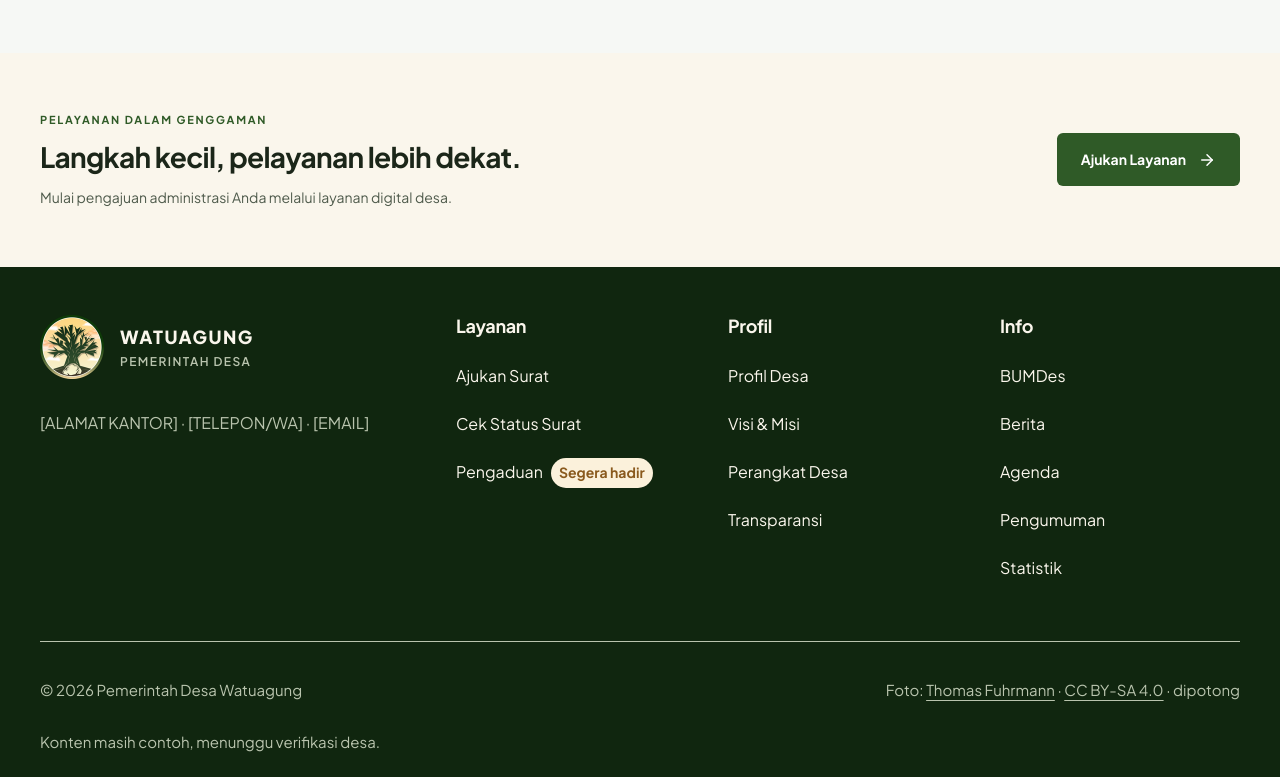
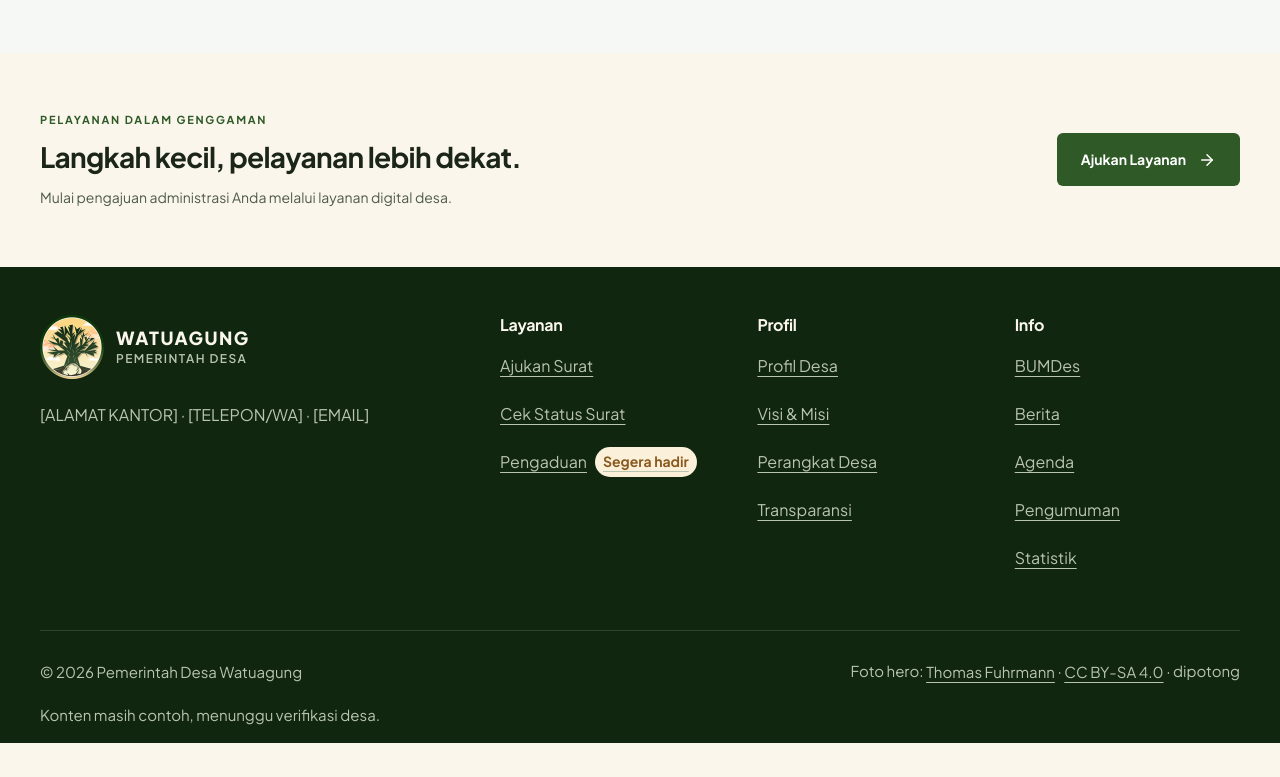
Before and after one commit to yann-gamedev/watuagung_zuma, a Next.js app: page / in a window 1280 px wide. Shown: the part 3927-4704 px from the top of the page. After the commit the page ends 4670 px from the top, so only its background shows below. Built offline with nearby package versions, Linux system fonts and the light colour scheme.

Commit message:
feat(ui): align footer styling with approved mockup

```diff
--- a/app/globals.css
+++ b/app/globals.css
@@ -1156,6 +1156,7 @@ p {
   outline-color: var(--gold);
 }
 .site-footer a:hover {
+  color: var(--cream);
   text-decoration: underline;
   text-underline-offset: 4px;
 }
@@ -1167,9 +1168,10 @@ p {
 .footer-brand {
   display: inline-flex;
   align-items: center;
-  gap: 16px;
+  gap: 12px;
   font-size: 18px;
   font-weight: 800;
+  line-height: 1.35;
   letter-spacing: 0.08em;
 }
 .footer-brand img {
@@ -1188,14 +1190,14 @@ p {
   color: var(--on-dark-muted);
   font-size: 16px;
   line-height: 1.55;
-  margin-top: 24px;
+  margin-top: 16px;
   max-width: 36rem;
 }
 .footer-links h3 {
-  font-size: 18px;
+  font-size: 16px;
   font-weight: 700;
   letter-spacing: -0.02em;
-  margin-bottom: 16px;
+  margin-bottom: 8px;
 }
 .footer-links > a {
   display: flex;
@@ -1206,8 +1208,11 @@ p {
   min-width: 48px;
   min-height: 48px;
   padding-block: 8px;
+  color: var(--on-dark-muted);
   font-size: 16px;
   line-height: 1.55;
+  text-decoration: underline;
+  text-underline-offset: 4px;
 }
 .footer-badge {
   border-radius: 999px;
@@ -1219,14 +1224,14 @@ p {
   white-space: nowrap;
 }
 .footer-bottom {
-  border-top: 1px solid var(--on-dark-muted);
+  border-top: 1px solid color-mix(in srgb, var(--on-dark-muted) 20%, transparent);
   margin-top: 48px;
-  padding-block: 24px;
+  padding-block: 16px;
   display: flex;
   flex-wrap: wrap;
   align-items: center;
   justify-content: space-between;
-  gap: 16px 32px;
+  gap: 8px 32px;
   font-size: 15px;
   line-height: 1.55;
   color: var(--on-dark-muted);
@@ -1249,7 +1254,7 @@ p {
 }
 @media (min-width: 901px) {
   .footer-grid {
-    grid-template-columns: minmax(0, 1.6fr) repeat(3, minmax(0, 1fr));
+    grid-template-columns: minmax(0, 1.9fr) repeat(3, minmax(0, 1fr));
   }
 }
 .page-heading {
--- a/components/site.tsx
+++ b/components/site.tsx
@@ -61,7 +61,7 @@ export function Footer() {
       <div className="container footer-bottom">
         <span>© 2026 Pemerintah Desa Watuagung</span>
         <span>
-          Foto:{" "}
+          Foto hero:{" "}
           <a href="https://commons.wikimedia.org/wiki/File:Rice_terraces_in_Java_-_Indonesia.jpg">
             Thomas Fuhrmann
           </a>{" "}
```
Also changed, not shown: 1 other file (tests, documents, lock files or other folders).
